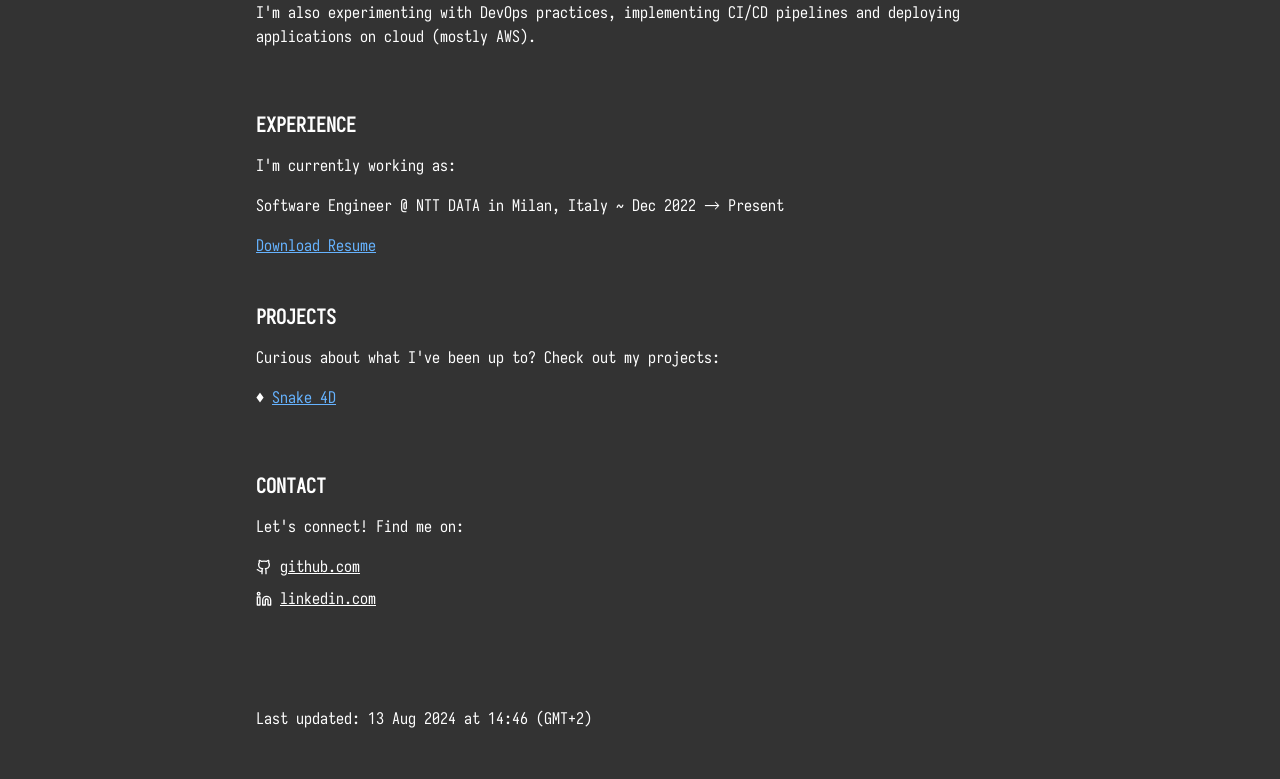
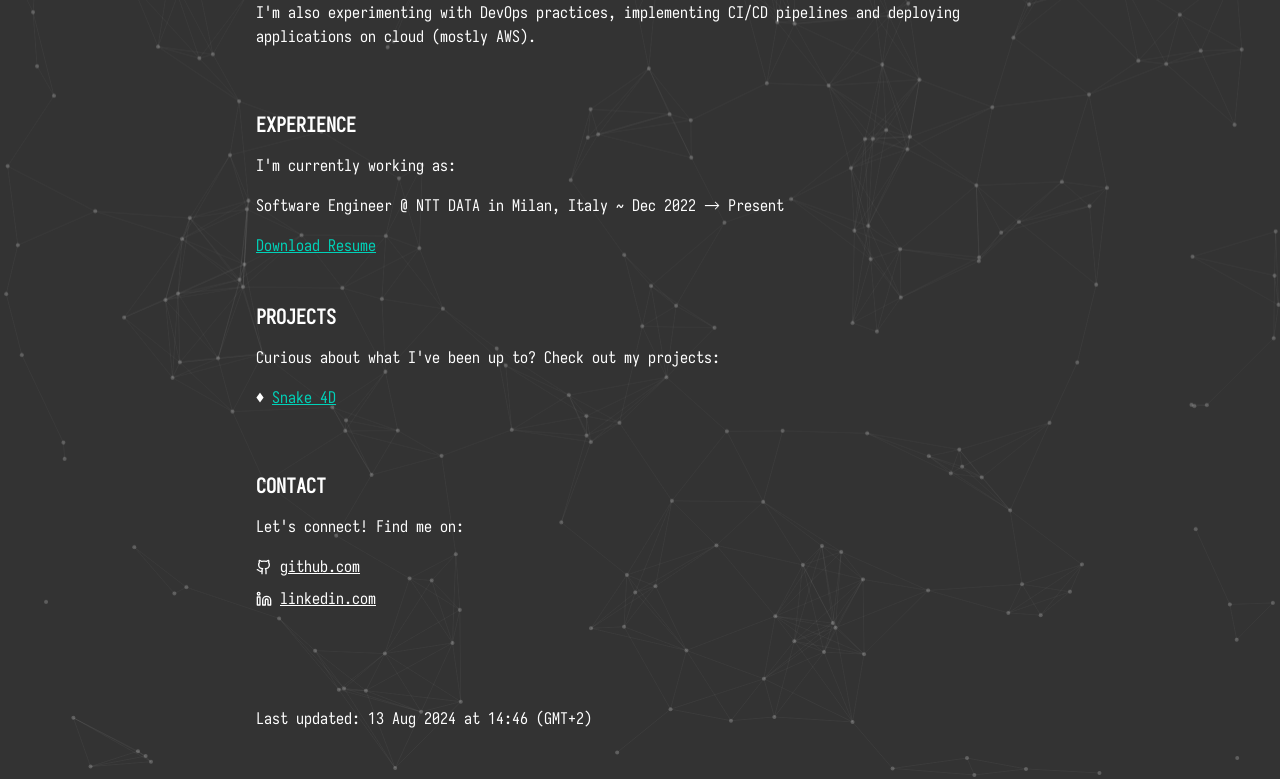
Before and after one commit to g3ncl/personal-website, a Next.js app: page / in a window 1280 px wide. Shown: the part 528-1307 px from the top of the page. Built offline with nearby package versions, Linux system fonts and the light colour scheme.

Commit message:
Added particle backgroud

```diff
--- a/src/app/globals.scss
+++ b/src/app/globals.scss
@@ -10,8 +10,8 @@
   --bg-color-dark: rgb(51 51 51);
   --text-color-dark: rgb(255 255 255);
   --text-selection-color-dark: rgb(0 209 184);
-  --link-color-dark: rgb(102 179 255);
-  --link-hover-color-dark: rgb(153 204 255);
+  --link-color-dark: rgb(0 209 184);
+  --link-hover-color-dark: rgb(11 156 139);
 
   /* Default to dark theme */
   --bg-color: var(--bg-color-dark);
@@ -34,12 +34,32 @@ body {
   line-height: 1.5rem;
   margin: 0;
   min-height: 100dvh;
+  position: relative;
+}
+
+a {
+  color: var(--link-color);
+  text-decoration: underline;
+
+  &:hover {
+    color: var(--link-hover-color);
+  }
+}
+
+a::selection {
+  color: var(--text-color);
 }
 
 ::selection {
   background: var(--text-selection-color);
 }
 
-::selection {
-  background: var(--text-selection-color);
+.noSelect {
+  -webkit-touch-callout: none; /* iOS Safari */
+  user-select: none; /* Safari */
+  user-select: none; /* Konqueror HTML */
+  user-select: none; /* Old versions of Firefox */
+  user-select: none; /* Internet Explorer/Edge */
+  user-select: none; /* Non-prefixed version, currently
+                                  supported by Chrome, Edge, Opera and Firefox */
 }
--- a/src/app/layout.tsx
+++ b/src/app/layout.tsx
@@ -1,6 +1,7 @@
 import type { Metadata } from "next";
 import localFont from "next/font/local";
 import "./globals.scss";
+import ParticleBackground from "@/components/ParticleBackground/ParticleBackground";
 
 // Font files can be colocated inside of `app`
 const font = localFont({
@@ -21,7 +22,8 @@ export default function RootLayout({
 }>) {
   return (
     <html lang="en">
-      <body className={font.className}>
+      <body className={`${font.className}`}>
+        <ParticleBackground speed={0.25} />
         <main>{children}</main>
       </body>
     </html>
--- a/src/app/page.module.scss
+++ b/src/app/page.module.scss
@@ -1,5 +1,4 @@
 .container {
-  background-color: var(--bg-color);
   color: var(--text-color);
   min-height: calc(100dvh - 4rem);
   padding: 2rem;
@@ -41,15 +40,6 @@
   text-wrap: none;
 }
 
-.link {
-  color: var(--link-color);
-  text-decoration: underline;
-
-  &:hover {
-    color: var(--link-hover-color);
-  }
-}
-
 .list {
   margin-left: 0.5rem;
 }
--- a/src/app/page.tsx
+++ b/src/app/page.tsx
@@ -41,10 +41,7 @@ const Home = () => (
           {`~ Dec 2022 → Present`}
         </p>
 
-        <a
-          href="https://github.com/g3ncl/resume/releases/latest/download/resume-en.pdf"
-          className={styles.link}
-        >
+        <a href="https://github.com/g3ncl/resume/releases/latest/download/resume-en.pdf">
           {`Download Resume`}
         </a>
       </section>
@@ -54,7 +51,7 @@ const Home = () => (
         <p>{`Curious about what I've been up to? Check out my projects:`}</p>
         <p>
           {`♦`}
-          <a href="/snake4d" className={`${styles.link} ${styles.list}`}>
+          <a href="/snake4d" className={`${styles.list}`}>
             {`Snake 4D`}
           </a>
         </p>
@@ -90,7 +87,7 @@ const Home = () => (
       </section>
 
       <footer className={styles.footer}>
-        <p>{`Last updated: ${getFormattedDatetime()}`}</p>
+        <p className="noSelect">{`Last updated: ${getFormattedDatetime()}`}</p>
       </footer>
     </div>
   </div>
--- /dev/null
+++ b/src/components/ParticleBackground/ParticleBackground.tsx
@@ -0,0 +1,145 @@
+"use client";
+import React, { useRef, useEffect } from "react";
+import styles from "./styles.module.scss";
+
+interface Particle {
+  x: number;
+  y: number;
+  vx: number;
+  vy: number;
+  radius: number;
+}
+
+const ParticleBackground: React.FC<{ speed: number }> = ({ speed }) => {
+  const canvasRef = useRef<HTMLCanvasElement>(null);
+
+  useEffect(() => {
+    const canvas = canvasRef.current;
+    if (!canvas) return;
+
+    const ctx = canvas.getContext("2d");
+    if (!ctx) return;
+
+    let particles: Particle[] = [];
+    let animationFrameId: number;
+
+    const createParticle = (x?: number, y?: number): Particle => ({
+      x: x !== undefined ? x : Math.random() * canvas.width,
+      y: y !== undefined ? y : Math.random() * canvas.height,
+      vx: (Math.random() * 2 - 1) * speed,
+      vy: (Math.random() * 2 - 1) * speed,
+      radius: 2,
+    });
+
+    const initParticles = (count: number) => {
+      particles = Array.from({ length: count }, () => createParticle());
+    };
+
+    const resizeCanvas = () => {
+      const { width, height } = canvas.getBoundingClientRect();
+      if (canvas.width !== width || canvas.height !== height) {
+        canvas.width = width;
+        canvas.height = height;
+
+        // Adjust particle positions and add new particles if necessary
+        const targetCount = Math.floor((width * height) / 10_000);
+        if (targetCount > particles.length) {
+          const newParticles = Array.from(
+            { length: targetCount - particles.length },
+            () => createParticle(),
+          );
+          particles = [...particles, ...newParticles];
+        } else {
+          particles = particles.slice(0, targetCount);
+        }
+
+        particles.forEach((particle) => {
+          if (particle.x > width) particle.x = width;
+          if (particle.y > height) particle.y = height;
+        });
+      }
+    };
+
+    const updateParticle = (particle: Particle) => {
+      particle.x += particle.vx;
+      particle.y += particle.vy;
+
+      if (particle.x < 0) {
+        particle.x = 0;
+        particle.vx = -particle.vx;
+      } else if (particle.x > canvas.width) {
+        particle.x = canvas.width;
+        particle.vx = -particle.vx;
+      }
+
+      if (particle.y < 0) {
+        particle.y = 0;
+        particle.vy = -particle.vy;
+      } else if (particle.y > canvas.height) {
+        particle.y = canvas.height;
+        particle.vy = -particle.vy;
+      }
+    };
+
+    const drawParticle = (particle: Particle) => {
+      if (!ctx) return;
+      ctx.beginPath();
+      ctx.arc(particle.x, particle.y, particle.radius, 0, Math.PI * 2);
+      ctx.fillStyle = "rgba(255, 255, 255,0.25)";
+      ctx.fill();
+    };
+
+    const animate = () => {
+      if (!ctx) return;
+      ctx.clearRect(0, 0, canvas.width, canvas.height);
+
+      particles.forEach((particle) => {
+        updateParticle(particle);
+        drawParticle(particle);
+      });
+
+      // Draw connections
+      ctx.strokeStyle = "rgba(255, 255, 255, 0.05)";
+      ctx.lineWidth = 1;
+      for (let i = 0; i < particles.length; i++) {
+        for (let j = i + 1; j < particles.length; j++) {
+          const dx = particles[i].x - particles[j].x;
+          const dy = particles[i].y - particles[j].y;
+          const distance = Math.sqrt(dx * dx + dy * dy);
+
+          if (distance < 100) {
+            ctx.beginPath();
+            ctx.moveTo(particles[i].x, particles[i].y);
+            ctx.lineTo(particles[j].x, particles[j].y);
+            ctx.stroke();
+          }
+        }
+      }
+
+      animationFrameId = requestAnimationFrame(animate);
+    };
+
+    const handleResize = () => {
+      resizeCanvas();
+    };
+
+    window.addEventListener("resize", handleResize);
+
+    resizeCanvas();
+    initParticles(Math.floor((canvas.width * canvas.height) / 5000));
+    animate();
+
+    return () => {
+      window.removeEventListener("resize", handleResize);
+      cancelAnimationFrame(animationFrameId);
+    };
+  }, [speed]);
+
+  return (
+    <div className={styles.solidBackground}>
+      <canvas ref={canvasRef} className={styles.particles} />
+    </div>
+  );
+};
+
+export default ParticleBackground;
--- /dev/null
+++ b/src/components/ParticleBackground/styles.module.scss
@@ -0,0 +1,25 @@
+.particles {
+  animation: fadeIn 10s forwards;
+  height: 100%;
+  width: 100%;
+}
+
+@keyframes fadeIn {
+  from {
+    opacity: 0;
+  }
+
+  to {
+    opacity: 1;
+  }
+}
+
+.solidBackground {
+  background-color: var(--bg-color);
+  inset: 0;
+  height: 100%;
+  overflow: hidden;
+  position: absolute;
+  width: 100%;
+  z-index: -1;
+}
```
